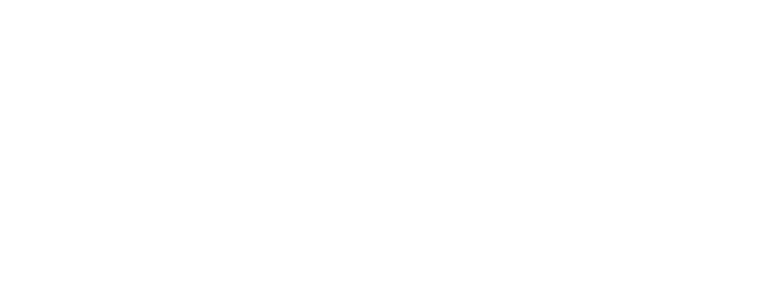
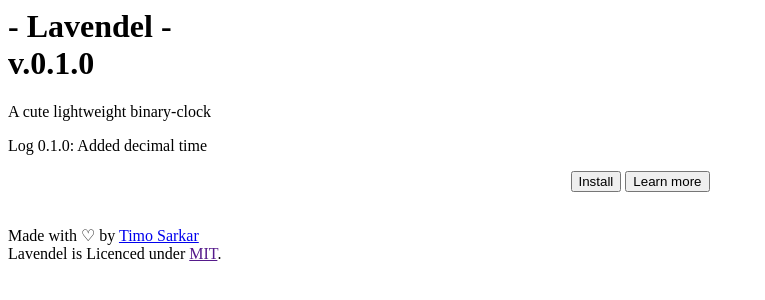
Before and after one commit to timo-cmd/Lavendel, a website: page index.html in a window 1280 px wide. Shown: the whole page, without its empty margins (0-765 px from the left). Drawn offline with Linux system fonts and the light colour scheme.

Commit message:
Update index.html

```diff
--- a/index.html
+++ b/index.html
@@ -1 +1,17 @@
-<!---->
+
+<html>
+  <head>
+    <link rel="stylesheet" href="menu.css">
+  </head>
+  <body>
+    <h1>- Lavendel -<br>v.0.1.0</h1>
+    <p>A cute lightweight <span id="link">binary-clock</span></p>
+    <p>Log 0.1.0: <span id="versioning">Added decimal time</span></p>
+    <div align="center"><button id="launch">Install</button>
+    <button id="launch">Learn more</button>
+    </div>
+    <br><footer><p>Made with ♡ by <a href="https://timo-cmd.github.io">Timo Sarkar</a><br id="abs">
+    Lavendel is Licenced under <a href="">MIT</a>.</p>
+    </footer>
+  </body>
+</html>
```
